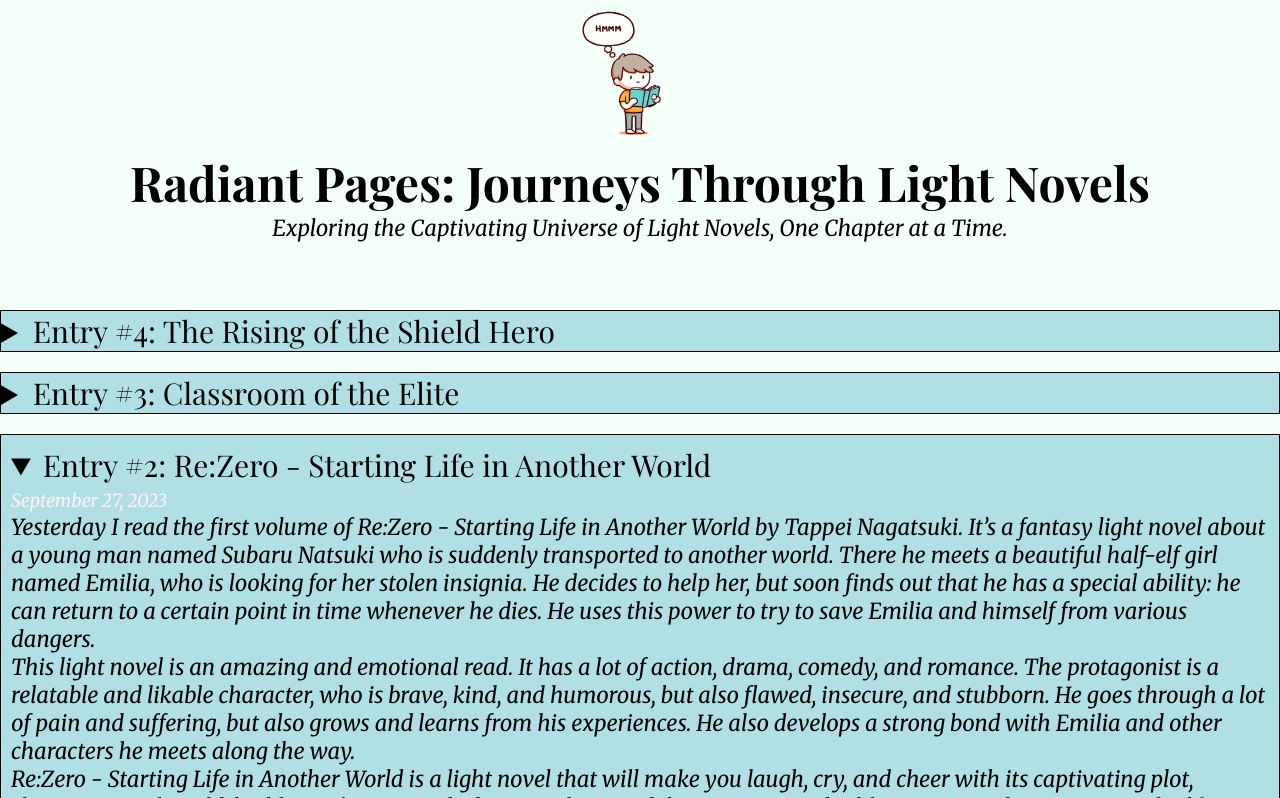
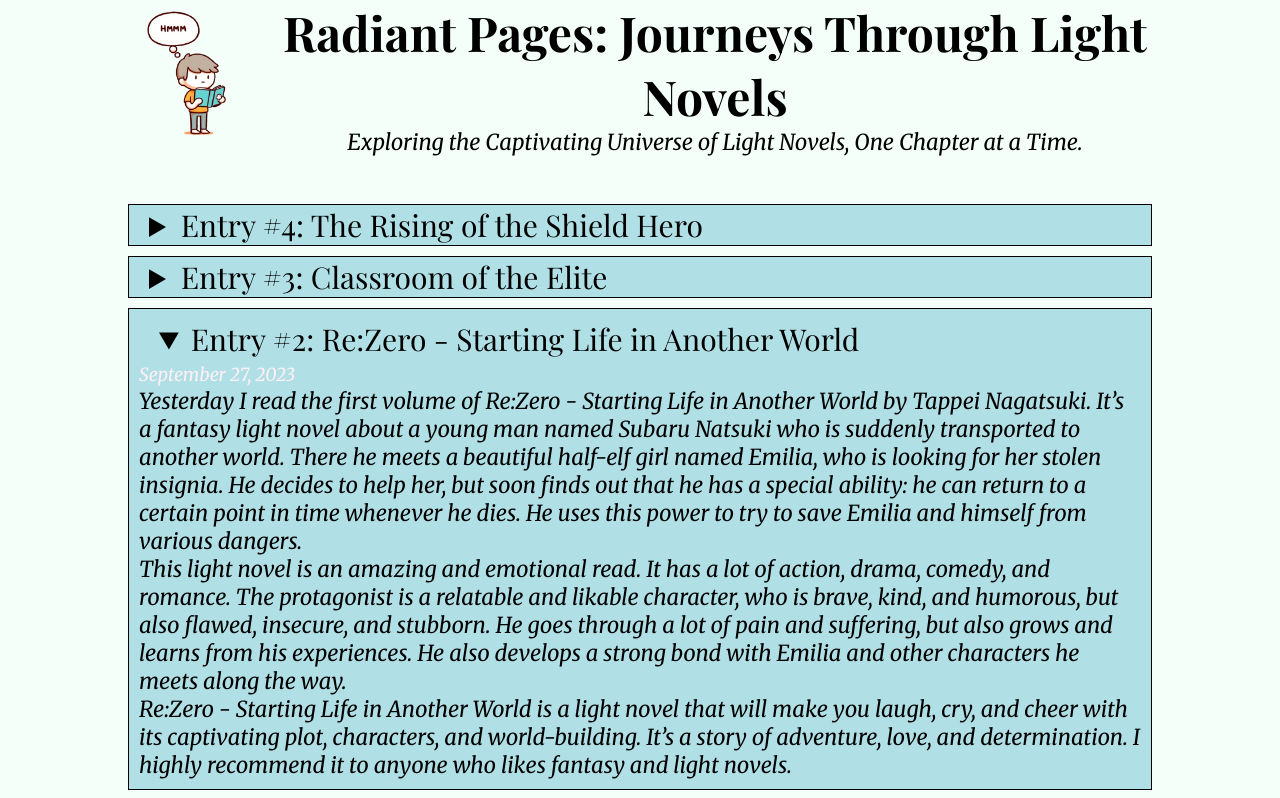
Before and after one commit to solacell/online-journal, a plain HTML site: page index.html in a window 1280 px wide. Both pictures are taken after a click on the heading "Entry #2: Re:Zero - Starting Life in Another World". Shown: the top 798 px of the page. Drawn offline with nearby package versions, Linux system fonts and the light colour scheme; a web font is replaced by a local one.

Commit message:
Update style.css

```diff
--- a/style.css
+++ b/style.css
@@ -15,22 +15,13 @@
   min-height: 100vh; /* Ensure full viewport height */
 }
 
-.container {
-  width: 100%;
-  max-width: 850px; /* Limit content width */
-  text-align: center; /* Center text within the container */
-  padding: 20px; /* Add some spacing around the content */
-}
-
 header {
   text-align: center;
-  margin-bottom: 20px; /* Add spacing below the header */
 }
 
 img {
   max-width: 150px;
-  display: block; /* Center the logo horizontally */
-  margin: 0 auto; /* Center the logo horizontally */
+  float: left;
 }
 
 h1 {
@@ -46,22 +37,25 @@
 main {
   font-size: 20px;
   margin-top: 48px;
-}
-
-details {
-  background-color: powderblue;
-  border: 1px solid black;
-  margin-bottom: 20px; /* Add spacing between entries */
-}
-
-details[open] {
-  padding: 10px;
+  width: 80%;
 }
 
 summary {
   font-family: 'Playfair Display', serif;
   font-size: 30px;
   cursor: pointer;
+  text-align: left; /* Center summary text horizontally */
+  padding-left: 20px;
+}
+
+details {
+  background-color: powderblue;
+  border: 1px solid black;
+  margin-bottom: 10px;
+}
+
+details[open] {
+  padding: 10px;
 }
 
 span {
```
